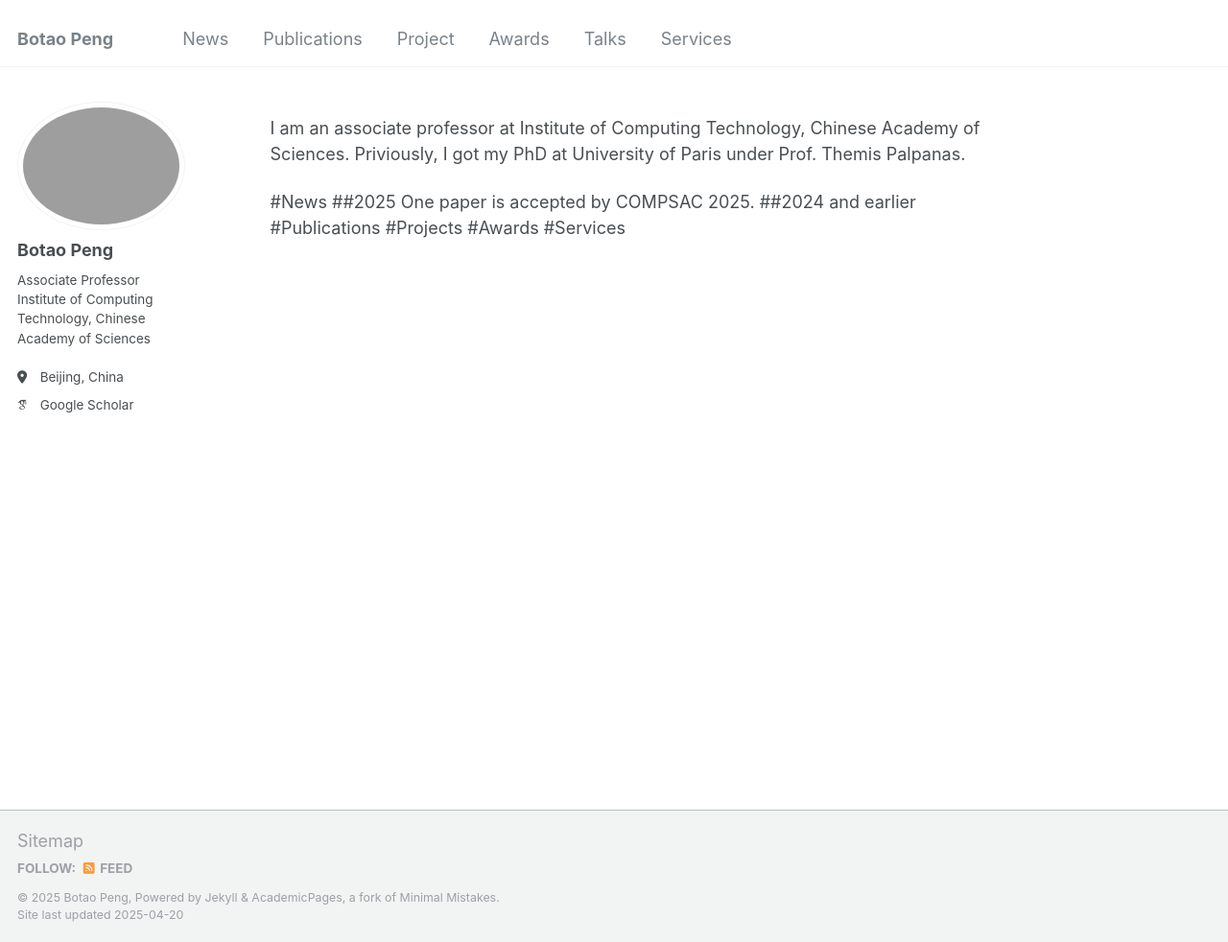
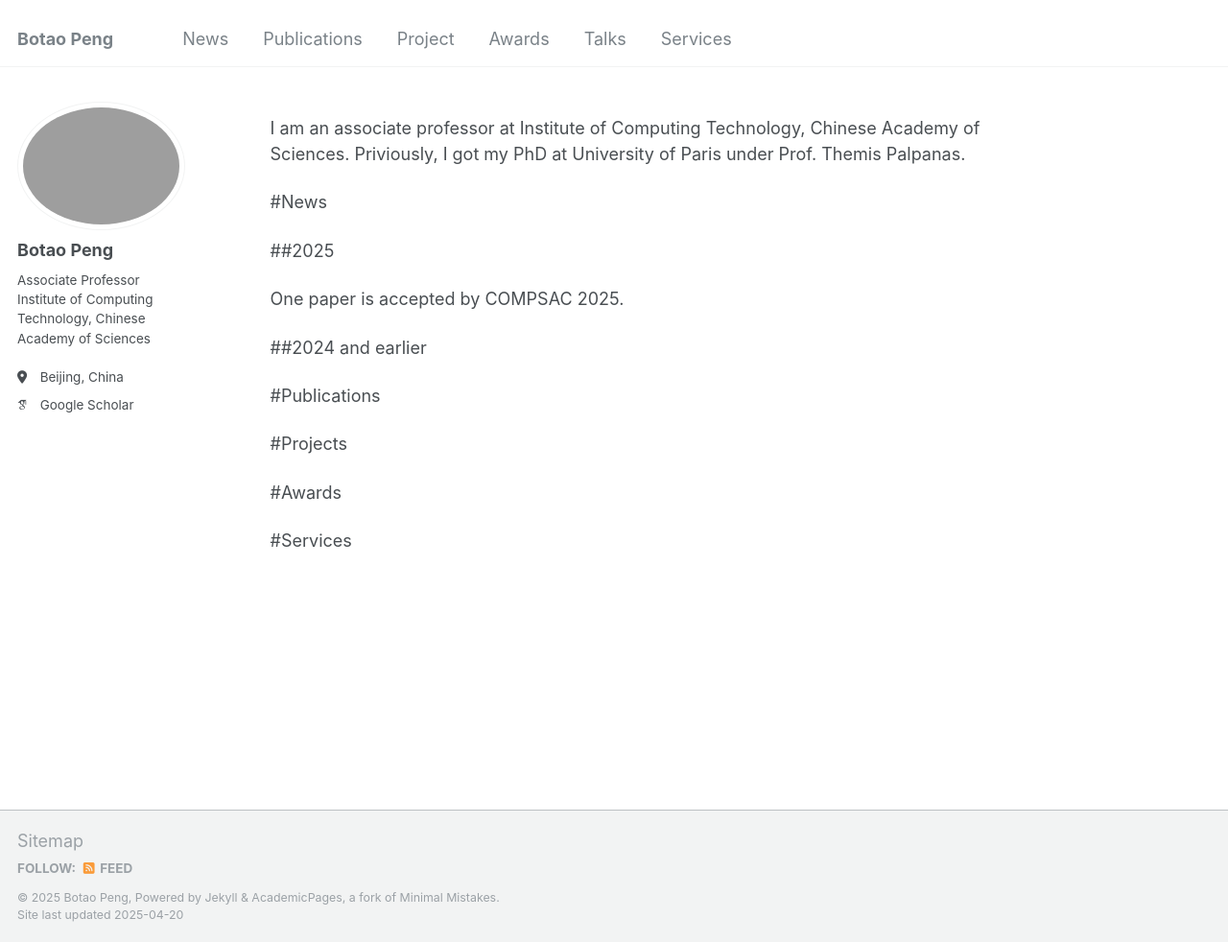
Before and after one commit to BotaoPENG/botaopeng.github.io, a Jekyll site: the page built from _pages/about.md, in a window 1280 px wide and 982 px high. Shown: the whole window at 96% size. Built offline with Jekyll 4.4.1, drawn with Linux system fonts in a browser that asks for light colours; some web fonts are replaced.

Commit message:
Update about.md

```diff
--- a/_pages/about.md
+++ b/_pages/about.md
@@ -9,7 +9,6 @@ redirect_from:
 I am an associate professor at Institute of Computing Technology, Chinese Academy of Sciences.
 Priviously, I got my PhD at University of Paris under Prof. Themis Palpanas.
 
-<section id="news">
 
 #News
 
```
